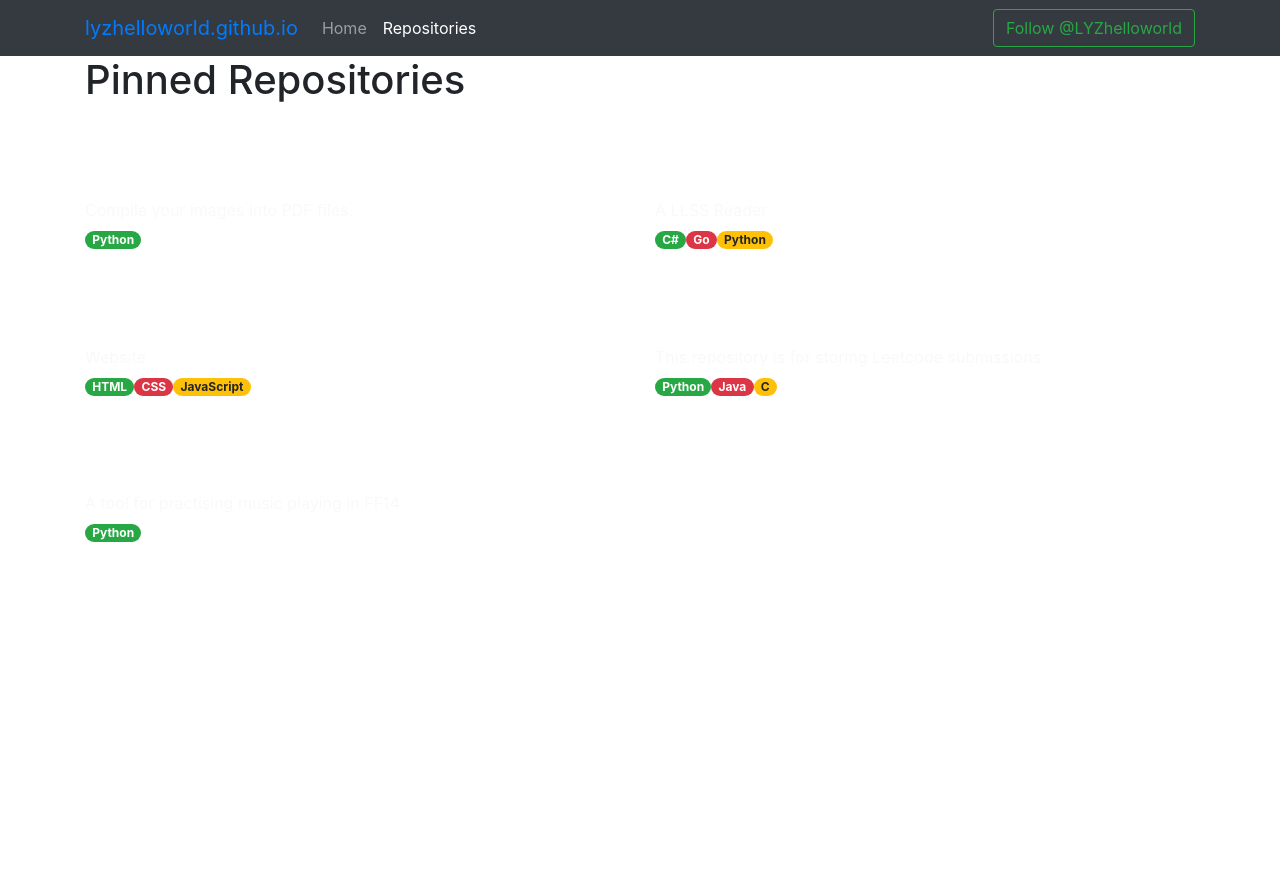
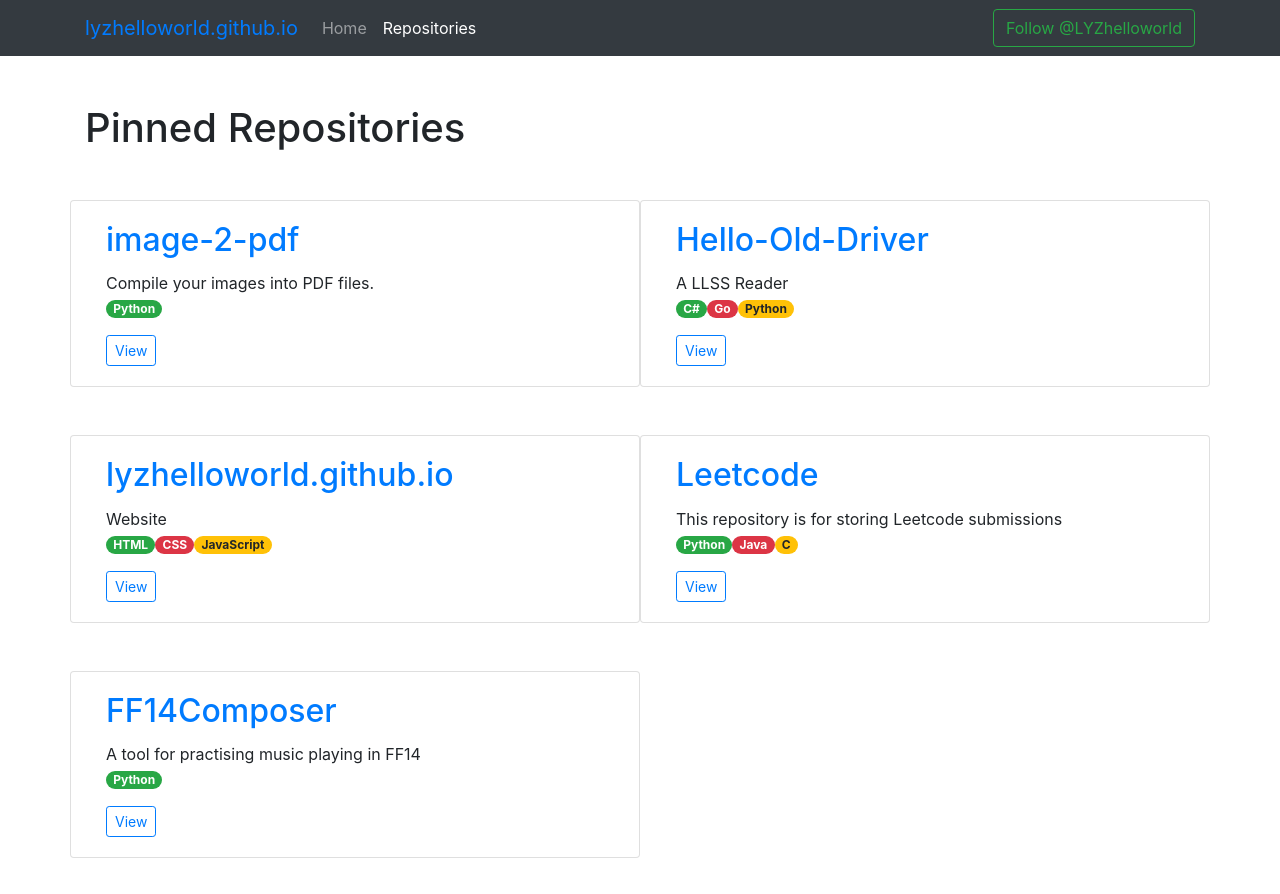
Before and after one commit to LYZhelloworld/website, an Angular app: page /repo in a window 1280 px wide. Shown: the top 894 px of the page. Before the commit the page ends 800 px from the top, so only its background shows below. Built offline with nearby package versions, Linux system fonts and the light colour scheme.

Commit message:
Change repo style

```diff
--- a/src/app/repo/repo.component.html
+++ b/src/app/repo/repo.component.html
@@ -1,11 +1,18 @@
+<div class="mt-5">
 	<h1 class="mb-5">Pinned Repositories</h1>
 	<div class="row">
-	<div class="col-6 mb-5" *ngFor="let repo of repos | async">
-		<h2><a href="{{ repo.href }}" target="_blank" class="text-white">{{ repo.name }}</a></h2>
-		<div class="text-light mb-1">{{ repo.description }}</div>
+		<div class="card col-md-6 col-12 mb-5" *ngFor="let repo of repos | async">
+			<div class="card-body">
+				<h2 class="card-title"><a href="{{ repo.href }}" target="_blank">{{ repo.name }}</a></h2>
+				<p class="card-text">
+					{{ repo.description }}<br/>
 					<span class="badge badge-pill" [ngClass]="getBadgeClass(i)"
 						*ngFor="let lang of repo.language; let i = index">
 						{{ lang }}
 					</span>
+				</p>
+				<a href="{{ repo.href }}" target="_blank" class="btn btn-outline-primary btn-sm">View</a>
 			</div>
 		</div>
+	</div>
+</div>
```
Lines whose indentation alone changed are shown as unchanged.
